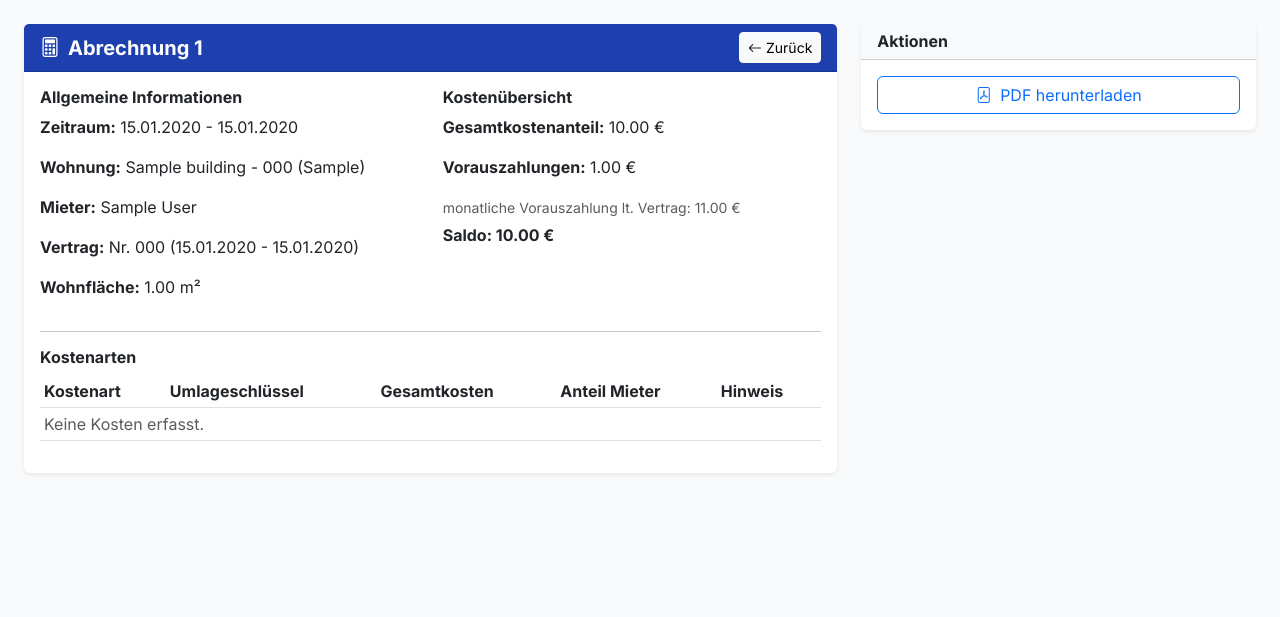
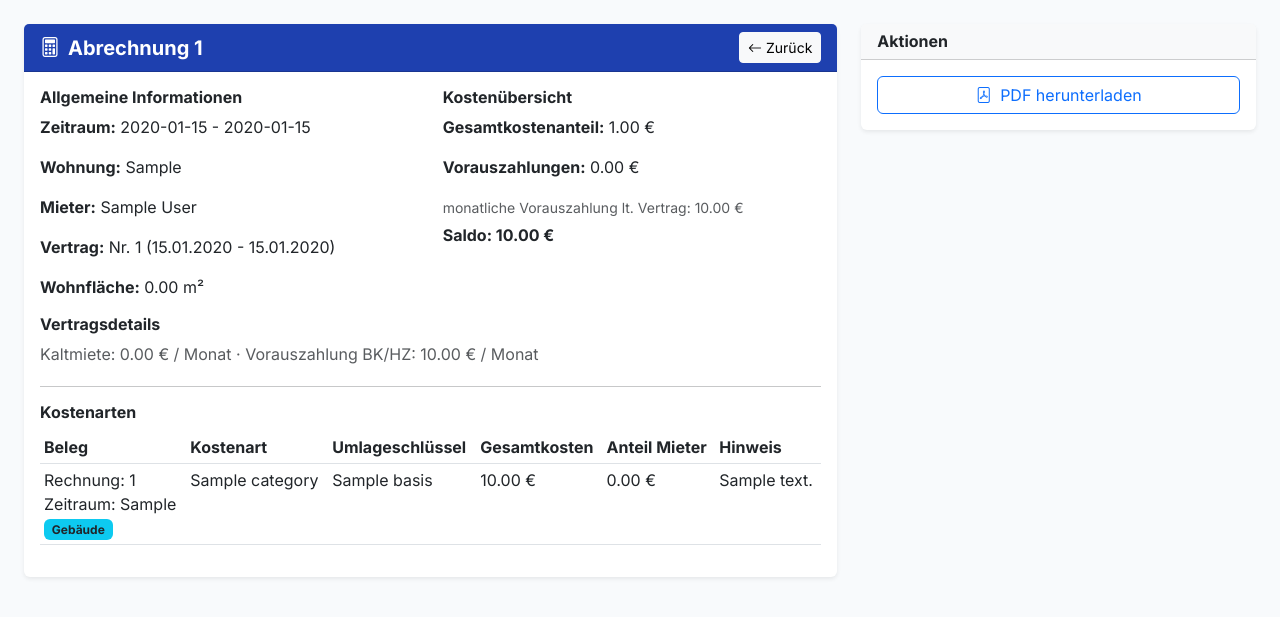
Before and after one commit to Crusha5/MietAssistent, a Flask app: template app/templates/settlements/detail.html in a window 1280 px wide. Shown: the part 56-673 px from the top of the page. Run offline with Flask 3, Linux system fonts and the light colour scheme; tables that the repository leaves empty hold one stand-in row (values such as "Sample post"); the template is opened without the code that fills it: values that come from a table or form of the project are taken from there, most other values are stand-ins (such as "Sample title", 1, 10 or a date in 2020); parts of the project's set-up code (start-up, migrations or seed data) failed here and were passed over.

Commit message:
Verbessere Nebenkostenabrechnung mit Vertragsdaten und Kostenbelegen

```diff
--- a/app/__init__.py
+++ b/app/__init__.py
@@ -556,6 +556,7 @@ def initialize_database(app):
                     ("cost_breakdown", "TEXT", None),
                     ("consumption_details", "TEXT", None),
                     ("contract_id", "VARCHAR(36)", None),
+                    ("contract_snapshot", "TEXT", None),
                 ]
 
                 for col_name, col_type, default_val in required_settlement_columns:
--- a/app/models.py
+++ b/app/models.py
@@ -383,6 +383,7 @@ class OperatingCost(db.Model):
     cost_category = db.relationship('CostCategory', backref='operating_costs')
     distributions = db.relationship('CostDistribution', backref='operating_cost', lazy=True, cascade='all, delete-orphan')
     apartment = db.relationship('Apartment', backref=db.backref('operating_costs', lazy=True))
+    meter = db.relationship('Meter', backref=db.backref('operating_costs', lazy=True))
 
 class CostCategory(db.Model):
     __tablename__ = 'cost_categories'
@@ -433,6 +434,7 @@ class Settlement(db.Model):
     consumption_details = db.Column(db.JSON)
     total_area = db.Column(db.Float)
     apartment_area = db.Column(db.Float)
+    contract_snapshot = db.Column(db.JSON)
     created_by = db.Column(db.String(36), db.ForeignKey('users.id'))
 
     created_at = db.Column(db.DateTime, default=datetime.utcnow)
@@ -464,6 +466,7 @@ class Settlement(db.Model):
             'total_area': self.total_area,
             'apartment_area': self.apartment_area,
             'contract_id': self.contract_id,
+            'contract_snapshot': self.contract_snapshot,
         }
 
 class Document(db.Model):
--- a/app/templates/settlements/detail.html
+++ b/app/templates/settlements/detail.html
@@ -30,8 +30,11 @@
                             {% endif %}
                         </p>
                         <p><strong>Vertrag:</strong>
+                            {% set snapshot = settlement.contract_snapshot or {} %}
                             {% if settlement.contract %}
                                 Nr. {{ settlement.contract.contract_number }} ({{ settlement.contract.start_date.strftime('%d.%m.%Y') }}{% if settlement.contract.end_date %} - {{ settlement.contract.end_date.strftime('%d.%m.%Y') }}{% endif %})
+                            {% elif snapshot %}
+                                Nr. {{ snapshot.contract_number }}{% if snapshot.start_date %} (ab {{ snapshot.start_date }}){% endif %}
                             {% else %}
                                 –
                             {% endif %}
@@ -42,18 +45,31 @@
                         <h6>Kostenübersicht</h6>
                         <p><strong>Gesamtkostenanteil:</strong> {{ "%.2f"|format(settlement.total_costs or 0) }} €</p>
                         <p><strong>Vorauszahlungen:</strong> {{ "%.2f"|format(settlement.advance_payments or 0) }} €</p>
-                        {% if settlement.contract %}
-                        <p class="mb-1"><small class="text-muted">monatliche Vorauszahlung lt. Vertrag: {{ "%.2f"|format((settlement.contract.operating_cost_advance or 0) + (settlement.contract.heating_advance or 0)) }} €</small></p>
+                        {% if settlement.contract or snapshot %}
+                        {% set c = settlement.contract if settlement.contract else snapshot %}
+                        <p class="mb-1"><small class="text-muted">monatliche Vorauszahlung lt. Vertrag: {{ "%.2f"|format(((c.operating_cost_advance if settlement.contract else c.get('operating_cost_advance')) or 0) + ((c.heating_advance if settlement.contract else c.get('heating_advance')) or 0)) }} €</small></p>
                         {% endif %}
                         <p class="fw-bold"><strong>Saldo:</strong> {{ "%.2f"|format(settlement.balance or 0) }} €</p>
                     </div>
                 </div>
+                {% if settlement.contract or snapshot %}
+                <div class="row">
+                    <div class="col-md-12">
+                        <h6>Vertragsdetails</h6>
+                        <p class="text-muted mb-1">
+                            Kaltmiete: {{ "%.2f"|format((settlement.contract.cold_rent if settlement.contract else snapshot.get('cold_rent')) or 0) }} € / Monat ·
+                            Vorauszahlung BK/HZ: {{ "%.2f"|format(((settlement.contract.operating_cost_advance if settlement.contract else snapshot.get('operating_cost_advance') or 0) + (settlement.contract.heating_advance if settlement.contract else snapshot.get('heating_advance') or 0))) }} € / Monat
+                        </p>
+                    </div>
+                </div>
+                {% endif %}
                 <hr>
                 <h6>Kostenarten</h6>
                 <div class="table-responsive">
                     <table class="table table-sm">
                         <thead>
                             <tr>
+                                <th>Beleg</th>
                                 <th>Kostenart</th>
                                 <th>Umlageschlüssel</th>
                                 <th>Gesamtkosten</th>
@@ -64,6 +80,11 @@
                         <tbody>
                             {% for item in settlement.cost_breakdown or [] %}
                             <tr>
+                                <td>
+                                    {% if item.invoice_number %}<div>Rechnung: {{ item.invoice_number }}</div>{% endif %}
+                                    {% if item.billing_period %}<div>Zeitraum: {{ item.billing_period }}</div>{% endif %}
+                                    {% if item.apartment_specific %}<span class="badge bg-secondary">Wohnung</span>{% else %}<span class="badge bg-info text-dark">Gebäude</span>{% endif %}
+                                </td>
                                 <td>{{ item.category }}</td>
                                 <td>{{ item.basis or item.method }}</td>
                                 <td>{{ "%.2f"|format(item.amount_total or 0) }} €</td>
@@ -71,7 +92,7 @@
                                 <td>{{ item.note }}</td>
                             </tr>
                             {% else %}
-                            <tr><td colspan="5" class="text-muted">Keine Kosten erfasst.</td></tr>
+                            <tr><td colspan="6" class="text-muted">Keine Kosten erfasst.</td></tr>
                             {% endfor %}
                         </tbody>
                     </table>
```
Also changed, not shown: app/routes/settlements.py (+22 -0 lines), app/templates/settlements/pdf.html (+20 -5 lines).
